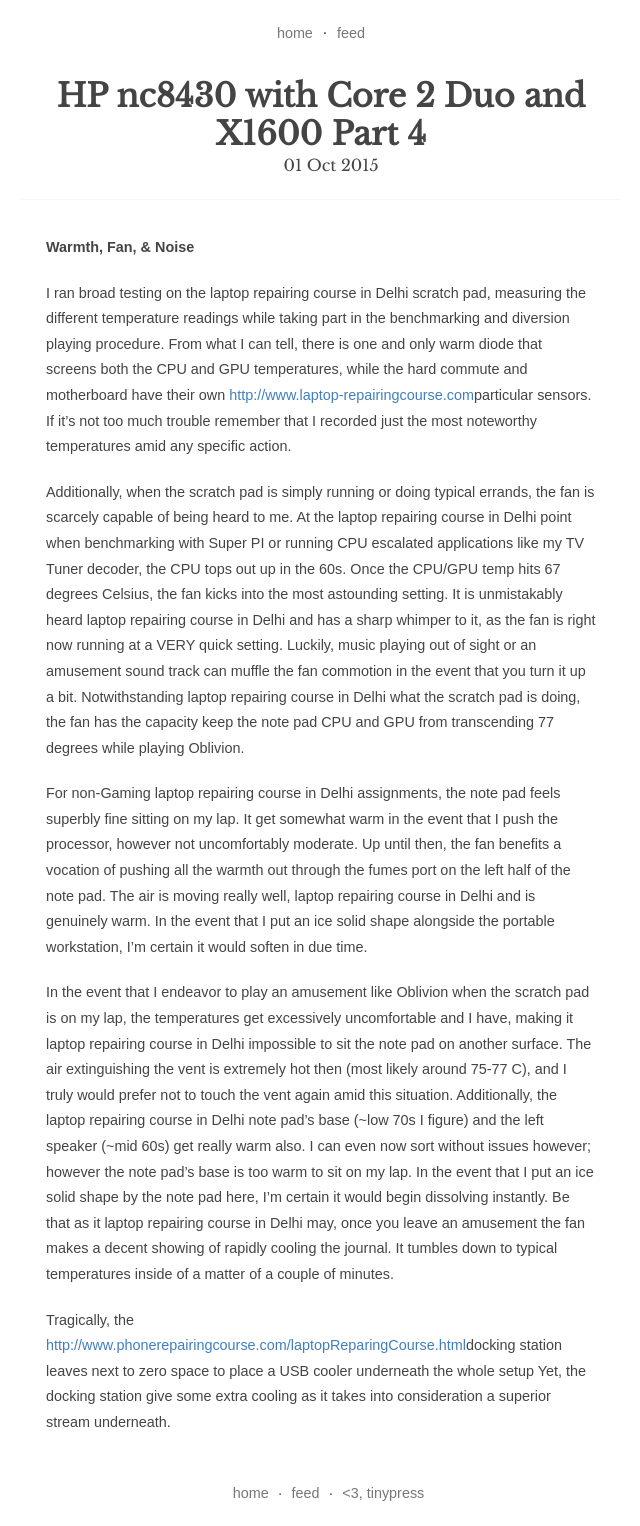
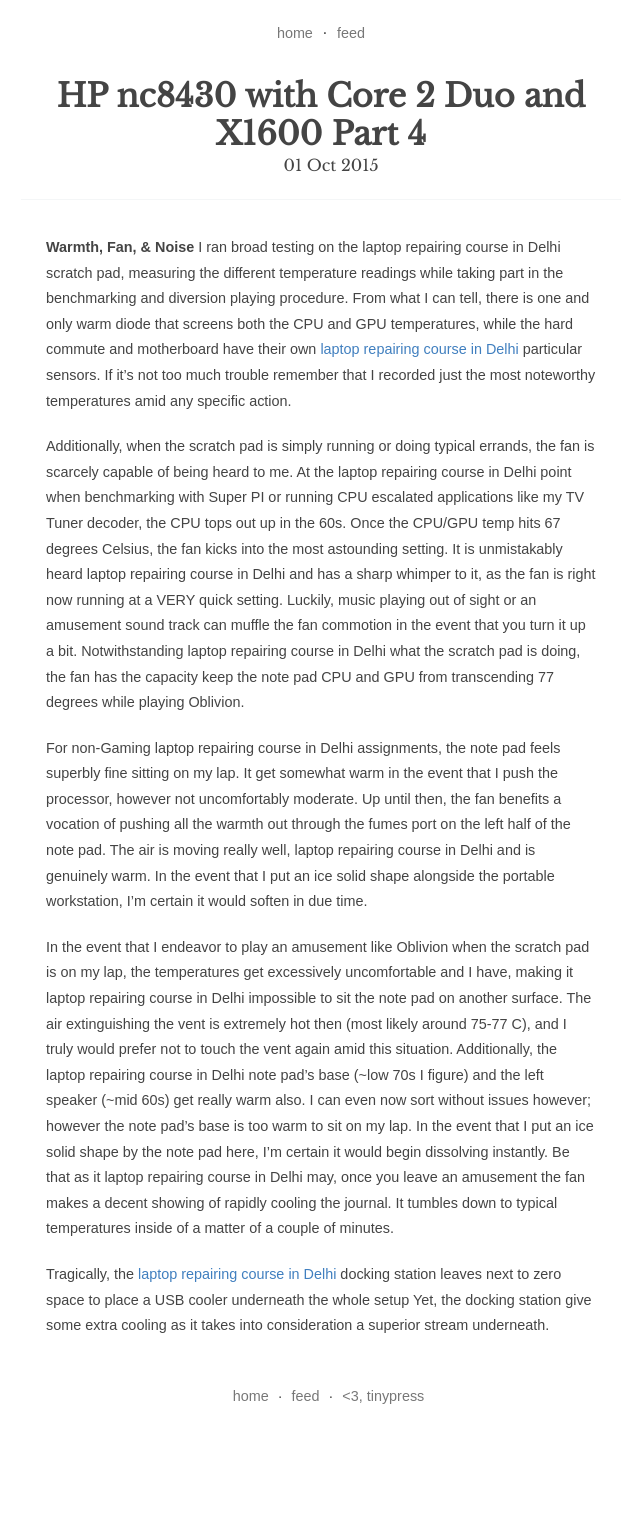
Before and after one commit to vanyavern/vanyavern.github.io, a Jekyll site: the page built from _posts/2015-10-01-hp-nc8430-with-core-2-duo-and-x1600-part-4.markdown, in a window 1280 px wide. Shown: the whole page, without its empty margins (319-959 px from the left). Built offline with Jekyll 4.4.1, drawn with Linux system fonts in a browser that asks for light colours; after the commit the page ends 1429 px from its top, so only the background shows below that.

Commit message:
Post update: HP nc8430 with Core 2 Duo and X1600 Part 4

```diff
--- a/_posts/2015-10-01-hp-nc8430-with-core-2-duo-and-x1600-part-4.markdown
+++ b/_posts/2015-10-01-hp-nc8430-with-core-2-duo-and-x1600-part-4.markdown
@@ -4,8 +4,7 @@ title: HP nc8430 with Core 2 Duo and X1600 Part 4
 layout: post
 ---
 <b>Warmth, Fan, & Noise</b>
-
-I ran broad testing on the laptop repairing course in Delhi scratch pad, measuring the different temperature readings while taking part in the benchmarking and diversion playing procedure. From what I can tell, there is one and only warm diode that screens both the CPU and GPU temperatures, while the hard commute and motherboard have their own <a href="laptop repairing course in Delhi">http://www.laptop-repairingcourse.com</a>particular sensors. If it's not too much trouble remember that I recorded just the most noteworthy temperatures amid any specific action.
+I ran broad testing on the laptop repairing course in Delhi scratch pad, measuring the different temperature readings while taking part in the benchmarking and diversion playing procedure. From what I can tell, there is one and only warm diode that screens both the CPU and GPU temperatures, while the hard commute and motherboard have their own <a href="http://www.laptop-repairingcourse.com">laptop repairing course in Delhi</a> particular sensors. If it's not too much trouble remember that I recorded just the most noteworthy temperatures amid any specific action.
 
 Additionally, when the scratch pad is simply running or doing typical errands, the fan is scarcely capable of being heard to me. At the laptop repairing course in Delhi point when benchmarking with Super PI or running CPU escalated applications like my TV Tuner decoder, the CPU tops out up in the 60s. Once the CPU/GPU temp hits 67 degrees Celsius, the fan kicks into the most astounding setting. It is unmistakably heard laptop repairing course in Delhi and has a sharp whimper to it, as the fan is right now running at a VERY quick setting. Luckily, music playing out of sight or an amusement sound track can muffle the fan commotion in the event that you turn it up a bit. Notwithstanding laptop repairing course in Delhi what the scratch pad is doing, the fan has the capacity keep the note pad CPU and GPU from transcending 77 degrees while playing Oblivion.
 
@@ -13,4 +12,4 @@ For non-Gaming laptop repairing course in Delhi assignments, the note pad feels
 
 In the event that I endeavor to play an amusement like Oblivion when the scratch pad is on my lap, the temperatures get excessively uncomfortable and I have, making it laptop repairing course in Delhi impossible to sit the note pad on another surface. The air extinguishing the vent is extremely hot then (most likely around 75-77 C), and I truly would prefer not to touch the vent again amid this situation. Additionally, the laptop repairing course in Delhi note pad's base (~low 70s I figure) and the left speaker (~mid 60s) get really warm also. I can even now sort without issues however; however the note pad's base is too warm to sit on my lap. In the event that I put an ice solid shape by the note pad here, I'm certain it would begin dissolving instantly. Be that as it laptop repairing course in Delhi may, once you leave an amusement the fan makes a decent showing of rapidly cooling the journal. It tumbles down to typical temperatures inside of a matter of a couple of minutes.
 
-Tragically, the <a href="laptop repairing course in Delhi">http://www.phonerepairingcourse.com/laptopReparingCourse.html</a>docking station leaves next to zero space to place a USB cooler underneath the whole setup Yet, the docking station give some extra cooling as it takes into consideration a superior stream underneath.
+Tragically, the <a href="http://www.phonerepairingcourse.com/laptopReparingCourse.html">laptop repairing course in Delhi</a> docking station leaves next to zero space to place a USB cooler underneath the whole setup Yet, the docking station give some extra cooling as it takes into consideration a superior stream underneath.
```
